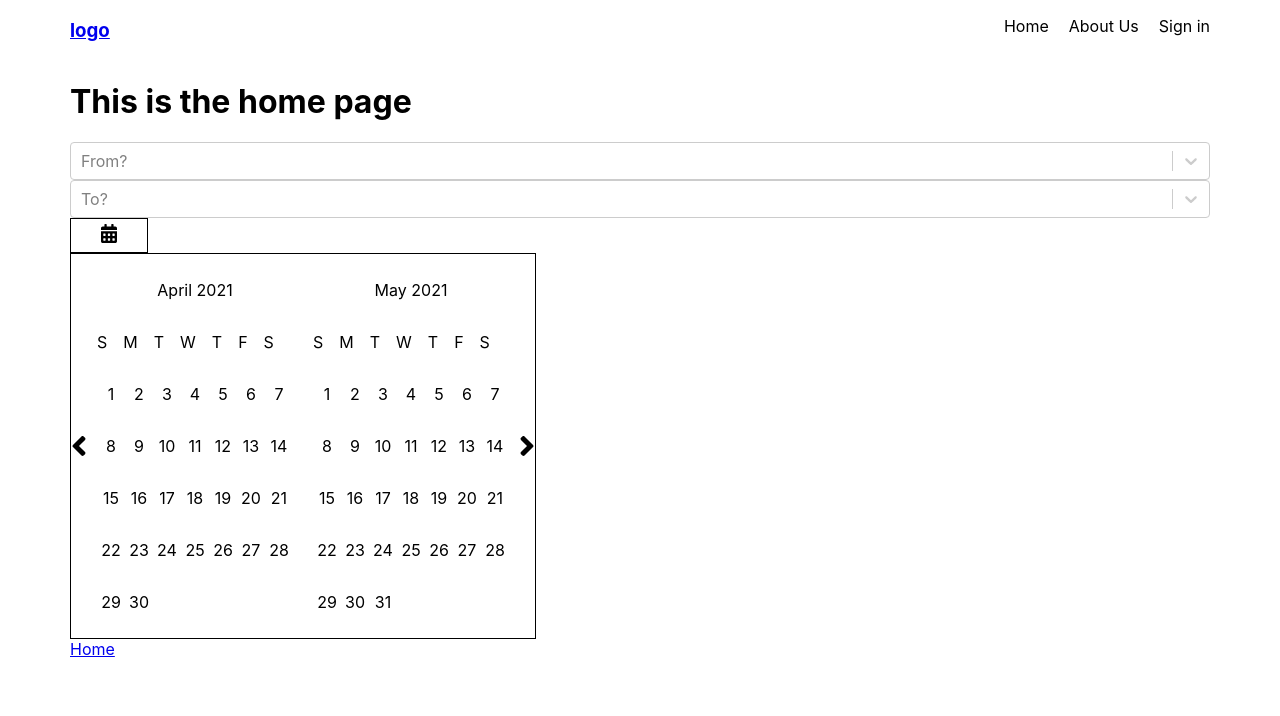
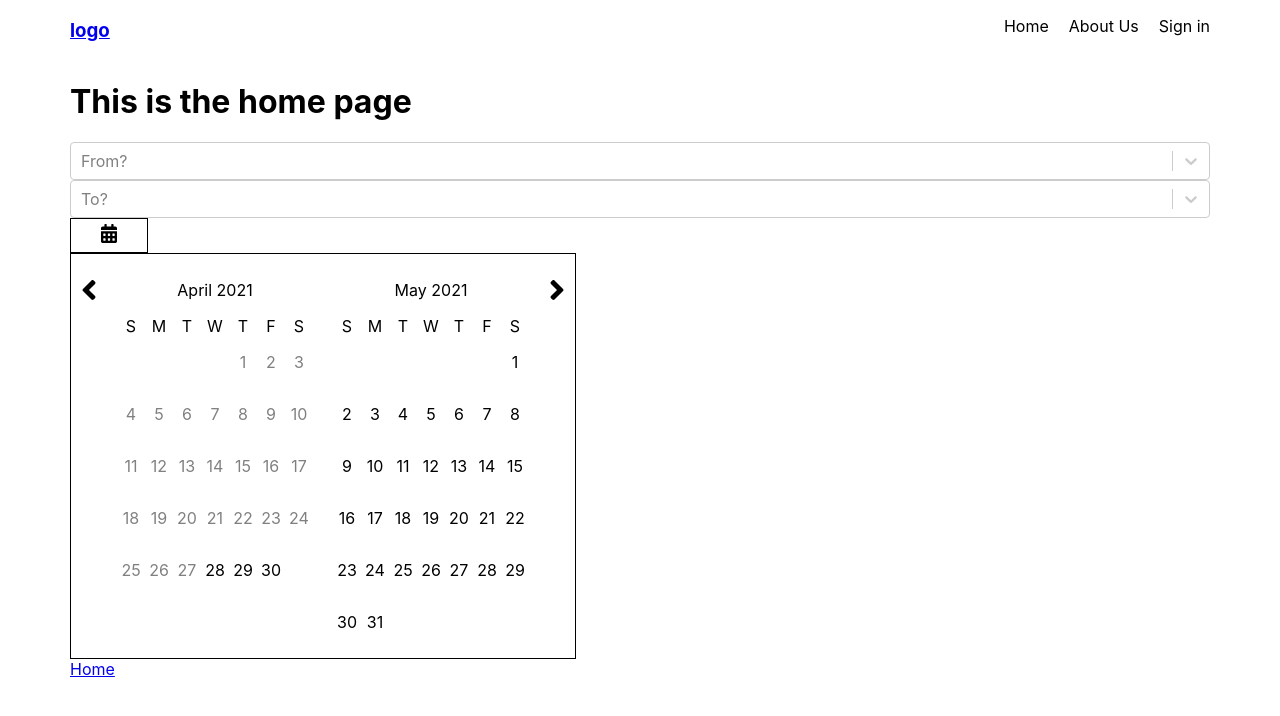
Before and after one commit to bsmith20681/flight-app-frontend, a React (Create React App) app: page / in a window 1280 px wide. Shown: the top 716 px of the page. Built offline with nearby package versions, Linux system fonts and the light colour scheme; no server answers.

Commit message:
added alignement for calendar days

```diff
--- a/src/components/Calendar.js
+++ b/src/components/Calendar.js
@@ -7,6 +7,15 @@ const Calendar = () => {
   const [month, setMonth] = useState(moment().month());
   const [year, setYear] = useState(moment().format("YYYY"));
   const weekDays = ["S", "M", "T", "W", "T", "F", "S"];
+
+  const currentDayOfMonth = moment().date();
+  const currentMonth = moment().month();
+
+  const firstWeekDayOfMonth = (monthNumber) => {
+    return moment(`${monthNumber + 1}-${year}`, "MM-YYYY")
+      .startOf("month")
+      .weekday();
+  };
 
   const daysInMonth = (monthNumber) => {
     return moment(`${year}-${monthNumber}`, "YYYY-MM").daysInMonth();
@@ -23,11 +32,11 @@ const Calendar = () => {
   return (
     <div className="calendar">
       {month < moment().month() + 1 ? (
-        <img className="selectDate-arrows" src={angleLeft} alt="angle left" />
+        <img className="calendar-arrows" src={angleLeft} alt="angle left" />
       ) : (
         <img
           onClick={prevMonth}
-          className="selectDate-arrows"
+          className="calendar-arrows"
           src={angleLeft}
           alt="angle left"
         />
@@ -45,9 +54,17 @@ const Calendar = () => {
           })}
         </div>
         <div className="calendar-days">
-          {[...Array(daysInMonth(month + 1)).keys()].map((x) => (
-            <p className="calendar-day">{x + 1}</p>
-          ))}
+          {console.log(firstWeekDayOfMonth(month))}
+          {[...Array(firstWeekDayOfMonth(month)).keys()].map((x) =>
+            x < firstWeekDayOfMonth(month) ? <div></div> : null
+          )}
+          {[...Array(daysInMonth(month + 1)).keys()].map((x) =>
+            x < currentDayOfMonth - 1 && month === currentMonth ? (
+              <p className="calendar-day_unactive">{x + 1}</p>
+            ) : (
+              <p className="calendar-day">{x + 1}</p>
+            )
+          )}
         </div>
       </div>
       <div className="calendar-single">
@@ -65,17 +82,20 @@ const Calendar = () => {
           })}
         </div>
         <div className="calendar-days">
+          {[...Array(firstWeekDayOfMonth(month + 1)).keys()].map((x) =>
+            x < firstWeekDayOfMonth(month + 1) ? <div></div> : null
+          )}
           {[...Array(daysInMonth(month + 2)).keys()].map((x) => (
             <p className="calendar-day">{x + 1}</p>
           ))}
         </div>
       </div>
       {month >= 10 ? (
-        <img className="selectDate-arrows" src={angleRight} alt="angle right" />
+        <img className="calendar-arrows" src={angleRight} alt="angle right" />
       ) : (
         <img
           onClick={nextMonth}
-          className="selectDate-arrows"
+          className="calendar-arrows"
           src={angleRight}
           alt="angle right"
         />
--- a/src/scss/components/Calendar.scss
+++ b/src/scss/components/Calendar.scss
@@ -1,8 +1,13 @@
 .calendar {
   display: flex;
-
   border: 1px solid black;
   width: fit-content;
+  align-items: flex-start;
+
+  &-arrows {
+    width: 16px;
+    margin: 20px 10px;
+  }
 
   &-single {
     padding: 10px;
@@ -14,13 +19,20 @@
 
   &-weekdays {
     display: flex;
+    justify-content: space-between;
+    width: 100%;
 
     & p {
-      padding-right: 16px;
+      text-align: center;
+      width: 100%;
+      margin: 0;
     }
   }
 
   &-day {
+    &_unactive {
+      color: grey;
+    }
     &:hover {
       border: 2px solid blue;
       border-radius: 50%;
--- a/src/scss/components/SelectDate.scss
+++ b/src/scss/components/SelectDate.scss
@@ -37,15 +37,6 @@
       justify-content: space-around;
     }
   }
-
-  &-arrows {
-    width: 16px;
-
-    &_unactive {
-      fill: gray;
-      width: 16px;
-    }
-  }
 }
 
 .hidden {
--- a/src/scss/main.css
+++ b/src/scss/main.css
@@ -33,13 +33,6 @@
 .selectDate-month_container {
   display: flex;
   justify-content: space-around;
-}
-.selectDate-arrows {
-  width: 16px;
-}
-.selectDate-arrows_unactive {
-  fill: gray;
-  width: 16px;
 }
 
 .hidden {
@@ -162,6 +155,11 @@ nav {
   display: flex;
   border: 1px solid black;
   width: fit-content;
+  align-items: flex-start;
+}
+.calendar-arrows {
+  width: 16px;
+  margin: 20px 10px;
 }
 .calendar-single {
   padding: 10px;
@@ -171,9 +169,16 @@ nav {
 }
 .calendar-weekdays {
   display: flex;
+  justify-content: space-between;
+  width: 100%;
 }
 .calendar-weekdays p {
-  padding-right: 16px;
+  text-align: center;
+  width: 100%;
+  margin: 0;
+}
+.calendar-day_unactive {
+  color: grey;
 }
 .calendar-day:hover {
   border: 2px solid blue;
```
Also changed, not shown: 1 other file (tests, documents, lock files or other folders).
